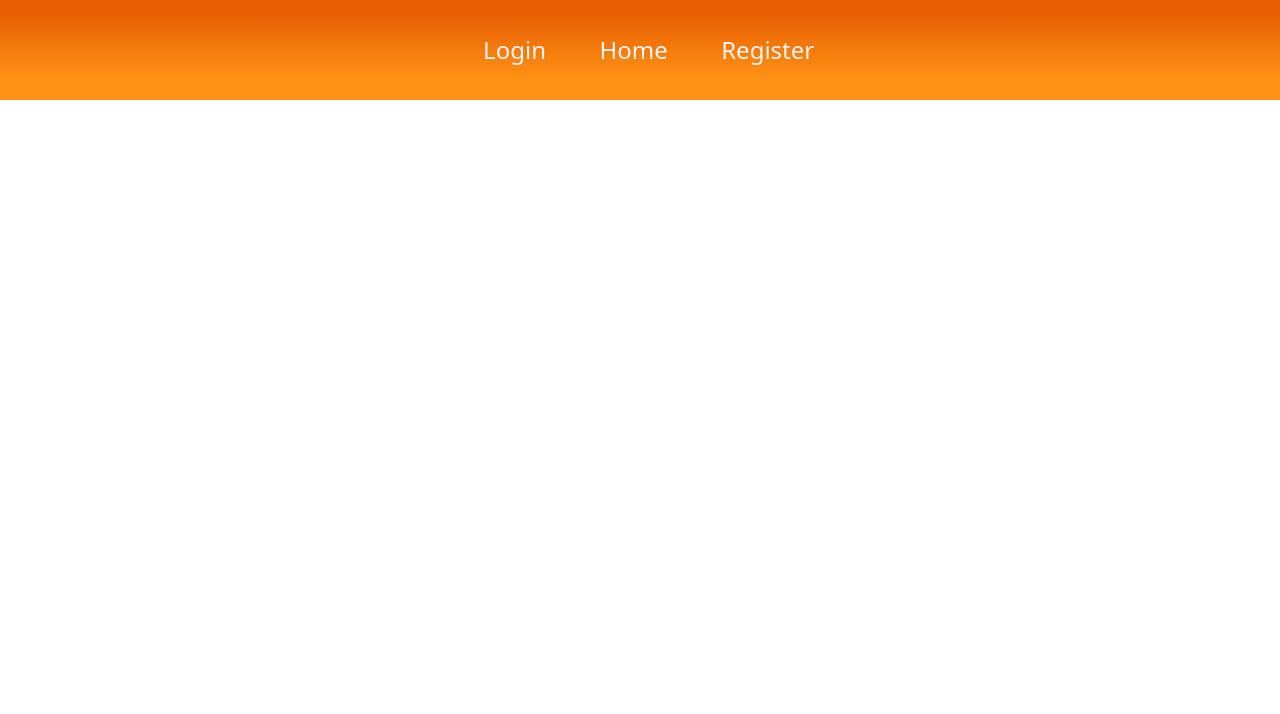
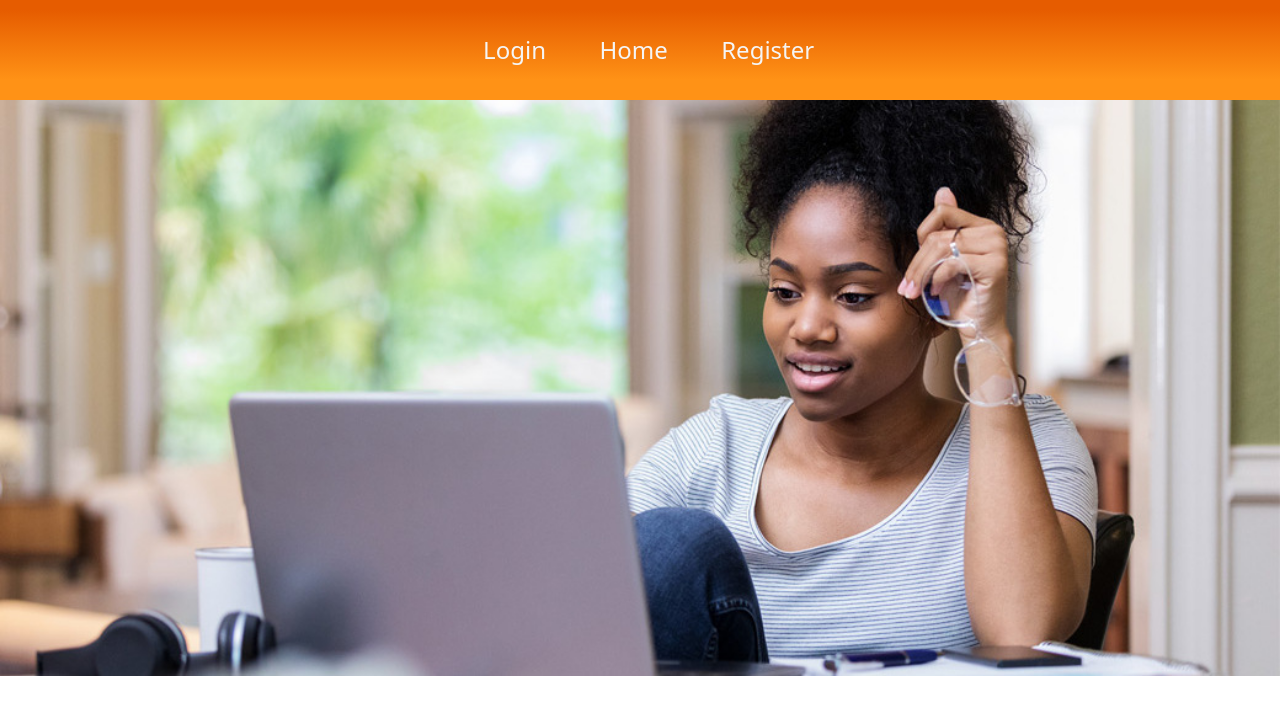
Before and after one commit to pkonkle213/team-lima-dotnet-final-capstone, a Vue app in the folder vue/: page / in a window 1280 px wide. Shown: the top 714 px of the page. Built offline with nearby package versions, Linux system fonts and the light colour scheme.

Commit message:
go to previous screen is working

```diff
--- a/vue/src/components/StudySessionCard.vue
+++ b/vue/src/components/StudySessionCard.vue
@@ -82,7 +82,7 @@ export default {
         },
         goToDeck() {
             this.$store.state.activeDeck = [];
-            this.$router.push({ name: "ViewDeck", params: { deckId: this.deck.id } });
+            this.$router.back();
     }
     },
 }
--- a/vue/src/views/Home.vue
+++ b/vue/src/views/Home.vue
@@ -1,5 +1,6 @@
 <template>
   <div id="home-img" class="home">
+    <img src="../img/RE4CA2I.jpeg" alt="Stock Image Lady Studying" id="ladyStudying">
   </div>
 </template>
 
```
